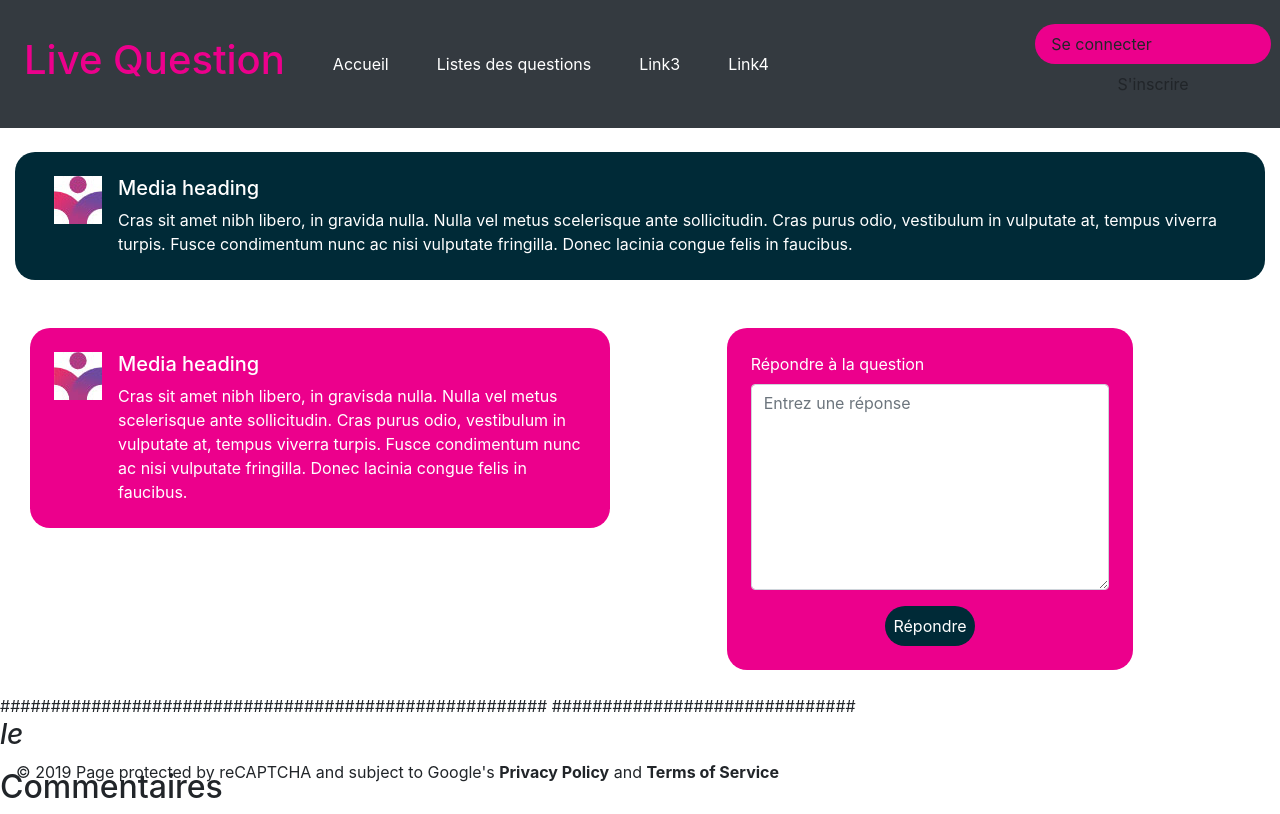
After one commit to Madax60/Live_question, a PHP site: page /question_reponse.php?billet=1 in a window 1280 px wide. The commit adds this page. Run offline with PHP 8.4, Linux system fonts and the light colour scheme; data that the repository does not hold is empty.

Commit message:
Ajout des fichiers

```diff
--- a/includes/footer.php
+++ b/includes/footer.php
@@ -1,5 +1,5 @@
 
-	<footer class="bg-dark fixed-bottom text-center">
+	<footer class="bg-dark text-center">
 
 		<!-- Optional JavaScript -->
 	    <!-- jQuery first, then Popper.js, then Bootstrap JS -->
--- a/includes/header.php
+++ b/includes/header.php
@@ -9,64 +9,39 @@
 		<link rel="stylesheet" href="https://stackpath.bootstrapcdn.com/bootstrap/4.4.1/css/bootstrap.min.css" integrity="sha384-Vkoo8x4CGsO3+Hhxv8T/Q5PaXtkKtu6ug5TOeNV6gBiFeWPGFN9MuhOf23Q9Ifjh" crossorigin="anonymous">
 		<link rel="stylesheet" type="text/css" href="styles/styles.css">
 
-		<title>Live Quesstion</title>
+		<title>Live Question</title>
 	</head>
 <body>
   	<div class="container-fluid m-0 p-0">
 
 		<!-- navbar (+ logo) + responsive (conversion en icon hamburger) -->
-
-		<div>
-			<nav class="navbar navbar-dark bg-dark navbar-expand-lg">
-				<a class="navbar-brand" href="#">Saint Vincent BTS1</a>
+			<nav class="navbar navbar-dark bg-dark navbar-expand-lg p-4">
+				<h1 class="textP"><a class="textP" href="#">Live Question</a></h1>
 				<button class="navbar-toggler" type="button" data-toggle="collapse" data-spy="scroll" data-target="#navbarSupportedContent" aria-controls="navbarSupportedContent" aria-expanded="false" aria-label="Toggle navigation">
 					<span class="navbar-toggler-icon"></span>
 				</button>
 
-				<div class="collapse navbar-collapse" id="navbarSupportedContent">
+				<div class="collapse navbar-collapse ml-4" id="navbarSupportedContent">
 					<ul class="navbar-nav mr-auto">
-					 	<li class="nav-item dropdown">
-					        <a class="nav-link dropdown-toggle" href="#" id="navbarDropdownMenuLink" data-toggle="dropdown" aria-haspopup="true" aria-expanded="false">
-					           Link1
-					        </a>
-					        <div class="dropdown-menu" aria-labelledby="navbarDropdownMenuLink">
-					          <a class="dropdown-item" href="#">Action</a>
-					          <a class="dropdown-item" href="#">Another action</a>
-					          <a class="dropdown-item" href="#">Something else here</a>
-					        </div>
+					 	<li class="nav-item dropdown mx-4">
+					        <a class="textNavBar text-center" href="index.php">Accueil</a>
 					    </li>
-					 	<li class="nav-item dropdown">
-					        <a class="nav-link dropdown-toggle" href="#" id="navbarDropdownMenuLink" data-toggle="dropdown" aria-haspopup="true" aria-expanded="false">
-					           Link2
-					        </a>
-					        <div class="dropdown-menu" aria-labelledby="navbarDropdownMenuLink">
-					          <a class="dropdown-item" href="#">Action</a>
-					          <a class="dropdown-item" href="#">Another action</a>
-					          <a class="dropdown-item" href="#">Something else here</a>
-					        </div>
+					 	<li class="nav-item dropdown mx-4">
+					        <a class="textNavBar text-center" href="question.php">Listes des questions</a>
 					    </li>
-					 	<li class="nav-item dropdown">
-					        <a class="nav-link dropdown-toggle" href="#" id="navbarDropdownMenuLink" data-toggle="dropdown" aria-haspopup="true" aria-expanded="false">
-					           Link3
-					        </a>
-					        <div class="dropdown-menu" aria-labelledby="navbarDropdownMenuLink">
-					          <a class="dropdown-item" href="#">Action</a>
-					          <a class="dropdown-item" href="#">Another action</a>
-					          <a class="dropdown-item" href="#">Something else here</a>
-					        </div>
+					    <li class="nav-item dropdown mx-4">
+					        <a class="textNavBar text-center" href="#">Link3</a>
 					    </li>
-					 	<li class="nav-item dropdown">
-					        <a class="nav-link dropdown-toggle" href="#" id="navbarDropdownMenuLink" data-toggle="dropdown" aria-haspopup="true" aria-expanded="false">
-					           Link4
-					        </a>
-					        <div class="dropdown-menu" aria-labelledby="navbarDropdownMenuLink">
-					          <a class="dropdown-item" href="#">Action</a>
-					          <a class="dropdown-item" href="#">Another action</a>
-					          <a class="dropdown-item" href="#">Something else here</a>
-					        </div>
+					    <li class="nav-item dropdown mx-4">
+					        <a class="textNavBar text-center" href="#">Link4</a>
 					    </li>
+
 					</ul>
+					<div class="row">
+						<a type="button" class="couleurP col-md-12 px-md-3 p-2">Se connecter</a>
+						<a type="button" class="col-md-12 px-md-3 p-2 text-center">S'inscrire</a>
+					</div>
+
 				</div>
-				<button type="button" class="couleur px-md-3 p-2">Se connecter</button>
+
 			</nav>
-		</div>
--- /dev/null
+++ b/question_reponse.php
@@ -0,0 +1,90 @@
+<?php include_once ("./includes/header.php");?>
+
+    <section class="container-fluid">
+        <article class="container-fluid couleurS">
+            <div class="media my-4 p-4">
+                <img src="./ressources/marque1.jpg" class="mr-3" alt="...">
+                <div class="media-body">
+                    <h5 class="mt-0">Media heading</h5>
+                    Cras sit amet nibh libero, in gravida nulla. Nulla vel metus scelerisque ante sollicitudin. Cras purus odio, vestibulum in vulputate at, tempus viverra turpis. Fusce condimentum nunc ac nisi vulputate fringilla. Donec lacinia congue felis in faucibus.
+                </div>
+            </div>
+        </article>
+        <article class="container-fluid row mt-4 overflow-auto">
+            <aside class="container col-xs-12 col-sm-12 col-md-6 col-lg-6 ">
+                <div class="media couleurP my-4 mx-auto p-4">
+                    <img src="./ressources/marque1.jpg" class="mr-3" alt="...">
+                    <div class="media-body">
+                        <h5 class="mt-0">Media heading</h5>
+                        Cras sit amet nibh libero, in gravisda nulla. Nulla vel metus scelerisque ante sollicitudin. Cras purus odio, vestibulum in vulputate at, tempus viverra turpis. Fusce condimentum nunc ac nisi vulputate fringilla. Donec lacinia congue felis in faucibus.
+                    </div>
+                </div>
+            </aside>
+            <aside class="container col-xs-6 col-sm-6 col-md-6 col-lg-6 p-0">
+                <form action="ajoutRep.php" class="col-xs-12 col-sm-12 col-md-8 col-lg-8 my-4 mx-auto p-4 couleurP">
+                    <div class="form-group">
+                        <label for="exampleInputEmail1">Répondre à la question</label>
+                        <textarea class="form-control" id="reponseQuestion" placeholder="Entrez une réponse" rows="8"></textarea>
+                    </div>
+                    <p class="text-center m-0">
+                        <button type="submit" class="p-2 couleurS">Répondre</button>
+                    </p>
+
+                </form>
+            </aside>
+
+        </article>
+    </section>
+<?php include_once ("./includes/footer.php");?>
+######################################################
+##############################
+
+
+<?php
+// Connexion à la base de données
+try
+{
+    $bdd = new PDO('mysql:host=localhost;dbname=test;charset=utf8', 'root', '');
+}
+catch(Exception $e)
+{
+        die('Erreur : '.$e->getMessage());
+}
+
+// Récupération du billet
+$req = $bdd->prepare('SELECT id, titre, contenu, DATE_FORMAT(date_creation, \'%d/%m/%Y à %Hh%imin%ss\') AS date_creation_fr FROM billets WHERE id = ?');
+$req->execute(array($_GET['billet']));
+$donnees = $req->fetch();
+?>
+
+<div class="news">
+    <h3>
+        <?php echo htmlspecialchars($donnees['titre']); ?>
+        <em>le <?php echo $donnees['date_creation_fr']; ?></em>
+    </h3>
+
+    <p>
+    <?php
+    echo nl2br(htmlspecialchars($donnees['contenu']));
+    ?>
+    </p>
+</div>
+
+<h2>Commentaires</h2>
+
+<?php
+$req->closeCursor(); // Important : on libère le curseur pour la prochaine requête
+
+// Récupération des commentaires
+$req = $bdd->prepare('SELECT auteur, commentaire, DATE_FORMAT(date_commentaire, \'%d/%m/%Y à %Hh%imin%ss\') AS date_commentaire_fr FROM commentaires WHERE id_billet = ? ORDER BY date_commentaire');
+$req->execute(array($_GET['billet']));
+
+while ($donnees = $req->fetch())
+{
+?>
+<p><strong><?php echo htmlspecialchars($donnees['auteur']); ?></strong> le <?php echo $donnees['date_commentaire_fr']; ?></p>
+<p><?php echo nl2br(htmlspecialchars($donnees['commentaire'])); ?></p>
+<?php
+} // Fin de la boucle des commentaires
+$req->closeCursor();
+?>
--- a/styles/styles.css
+++ b/styles/styles.css
@@ -1,3 +1,9 @@
+
+a,a:hover{
+	text-decoration: none;
+}
+
+
 
 #partenaires{
 	border-bottom-left-radius: 800px 80px;
@@ -5,14 +11,6 @@
 	background-color: #ec008c;
 	height: 50vh;
 	width: 100%;
-}
-
-.couleur{
-	background-color: #ec008c;
-	color: white;
-	border:none;
-	border-radius:20px;
-
 }
 
 #texte-partenaire{
@@ -24,27 +22,10 @@
 	margin: auto;
 }
 
-#partenaire,#video,#texte-partenaire p{
-	color:white;
-}
-
-#texte-footer{
-	color:white;
-}
-
-h3{
-	color: white;
-}
-
 .couleur-marque{
 	background-color: white;
 	border:none;
 	border-radius:5px;
-
-}
-
-footer{
-	height: 10vh;
 }
 
 #gras{
@@ -60,6 +41,7 @@ footer{
 }
 
 #accueil{
+	height:85vh;
     background-color: #002A37;
     border-bottom-left-radius:50% 10%;
     border-bottom-right-radius:50% 10%;
@@ -83,6 +65,22 @@ footer{
     border-radius:20px;
 }
 
+.textNavBar{
+	color: white;
+}
+
+.textNavBar:hover{
+	color: #ec008c;
+}
+
+.textP{
+	color: #ec008c;
+}
+
+.lienP{
+	text-decoration: none;
+}
+
 .couleurS{
     background-color: #002A37;
     color: white;
```
Also changed, not shown: index.php (+5 -3 lines), question.php (+16 -5 lines), traitement/traitement_question.php (added, +13 -0 lines), traitement/traitement_question_reponses.php (added, +10 -0 lines).
